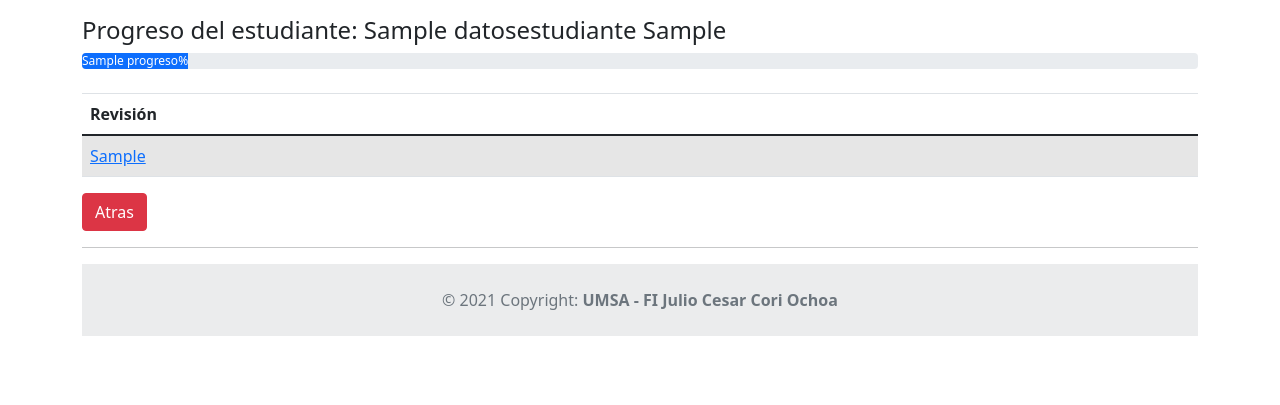
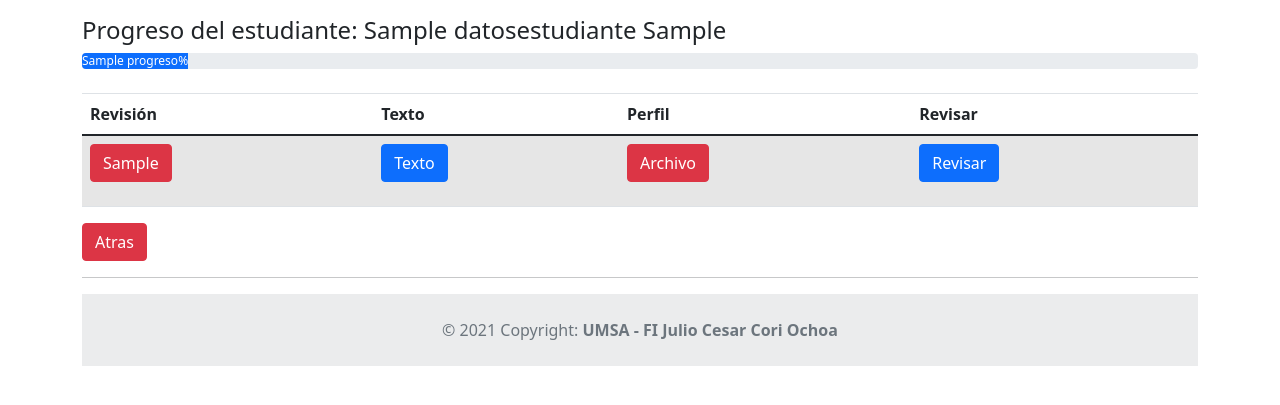
Before and after one commit to cesarcori/etn1040_1, a Django app: template proyecto/templates/proyecto/progreso_estudiante.html in a window 1280 px wide. Shown: the part 56-461 px from the top of the page. Run offline with Django 3.2, Linux system fonts and the light colour scheme; tables that the repository leaves empty hold one stand-in row (values such as "Sample post"); the template is opened without the code that fills it: values that come from a table or form of the project are taken from there, most other values are stand-ins (such as "Sample title", 1, 10 or a date in 2020); some libraries are stand-ins or nearby versions.

Commit message:
terminado la entrega de perfil al docente y tutor

```diff
--- a/proyecto/templates/proyecto/progreso_estudiante.html
+++ b/proyecto/templates/proyecto/progreso_estudiante.html
@@ -13,14 +13,41 @@
   <thead>
     <tr>
       <th scope="col">Revisión</th>
+      <th scope="col">Texto</th>
+      <th scope="col">Perfil</th>
+      <th scope="col">Revisar</th>
     </tr>
   </thead>
   <tbody>
 {%for s in salas%}
     <tr>
 <td>
-<a href={%url 'sala_revisar' s.id %}>{{s.sala}}</a>
+<button class="btn btn-danger">{{s.sala}}</button>
 </td>
+
+<td>
+<p>
+  <button class="btn btn-primary" type="button" data-bs-toggle="collapse" data-bs-target="#collapseExample" aria-expanded="false" aria-controls="collapseExample">
+      Texto
+  </button>
+</p>
+<div class="collapse" id="collapseExample">
+  <div class="card card-body">
+      {{s.texto}}
+  </div>
+</div>
+</td>
+
+<td>
+    <a class="btn btn-danger" href="{{ s.material_estudiante.url }}">Archivo</a>
+</td>
+<td>
+<a class="btn btn-primary" href="{% url 'sala_revisar' s.id %}">Revisar</a>
+</td>
+
+{% comment %}<td>{% endcomment %}
+{% comment %}<a href={%url 'sala_revisar' s.id %}>{{s.sala}}</a>{% endcomment %}
+{% comment %}</td>      {% endcomment %}
     </tr>
 {%endfor%}
   </tbody>
```
